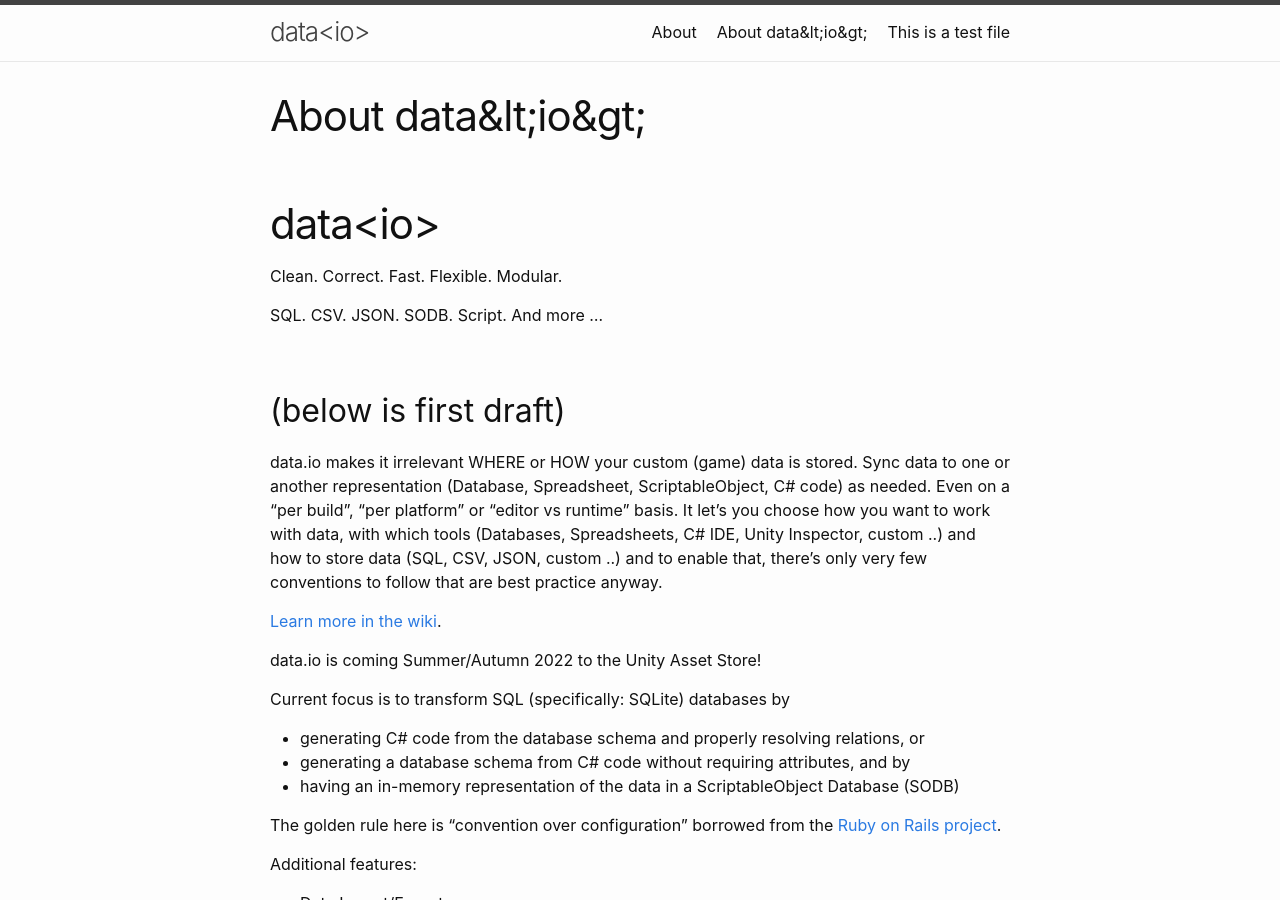
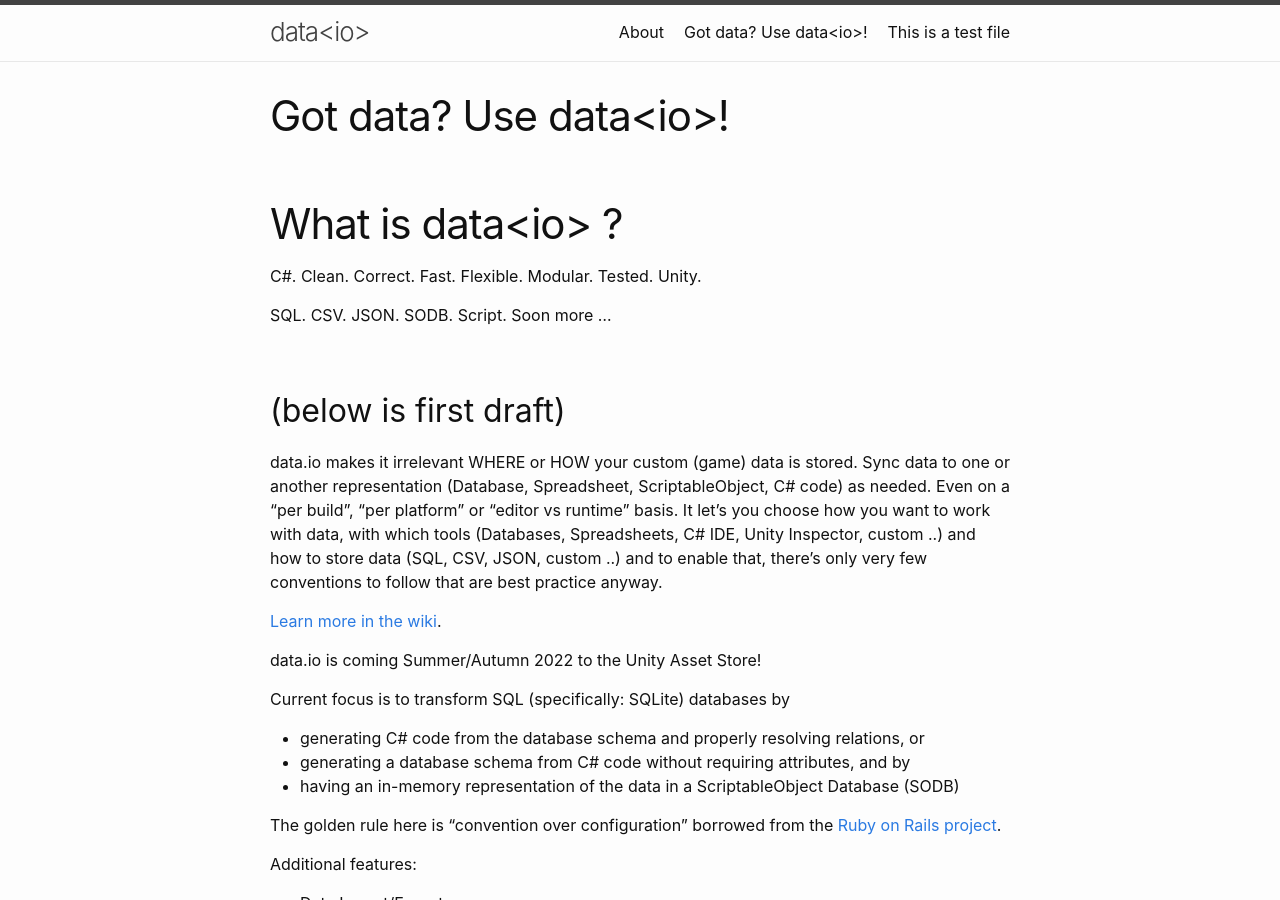
Before and after one commit to CodeSmile-0000011110110111/data.io-home, a Jekyll site: the page built from index.md, in a window 1280 px wide and 900 px high. Built offline with Jekyll 4.4.1, drawn with Linux system fonts in a browser that asks for light colours.

Commit message:
Update index.md

```diff
--- a/index.md
+++ b/index.md
@@ -1,13 +1,13 @@
 ---
 layout: post
-title: About data&lt;io&gt;
+title: Got data? Use data<io>!
 ---
 
-# data&lt;io&gt;
+# What is data&lt;io&gt; ?
 
-Clean. Correct. Fast. Flexible. Modular.
+C#. Clean. Correct. Fast. Flexible. Modular. Tested. Unity.
 
-SQL. CSV. JSON. SODB. Script. And more ...
+SQL. CSV. JSON. SODB. Script. Soon more ...
 
 
 ## (below is first draft)
```
